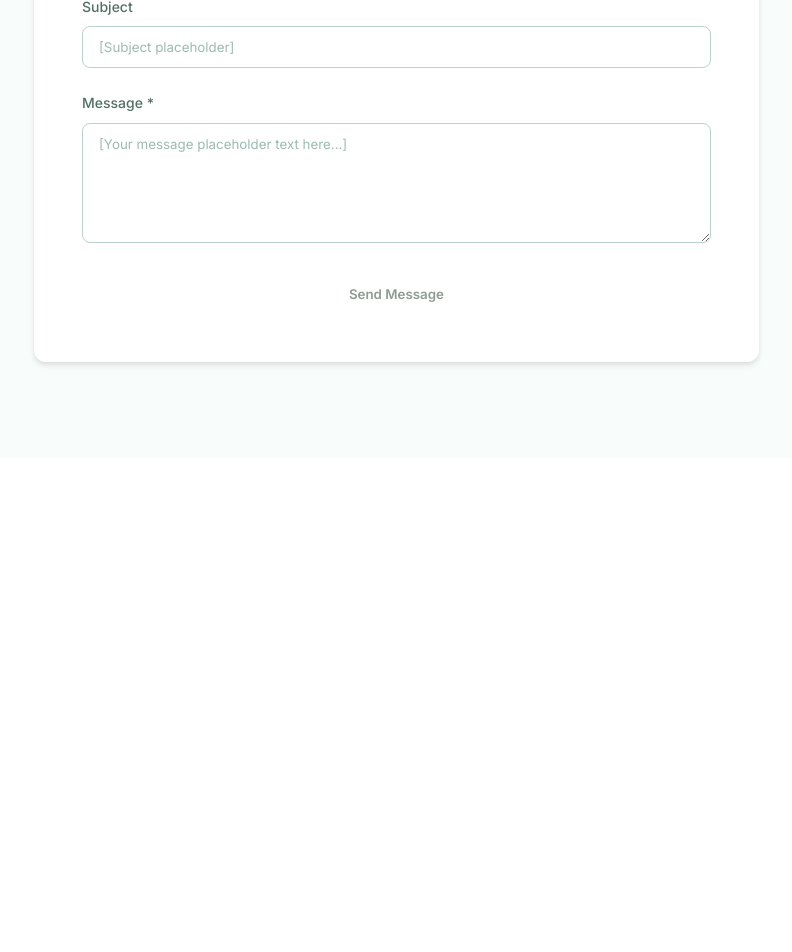
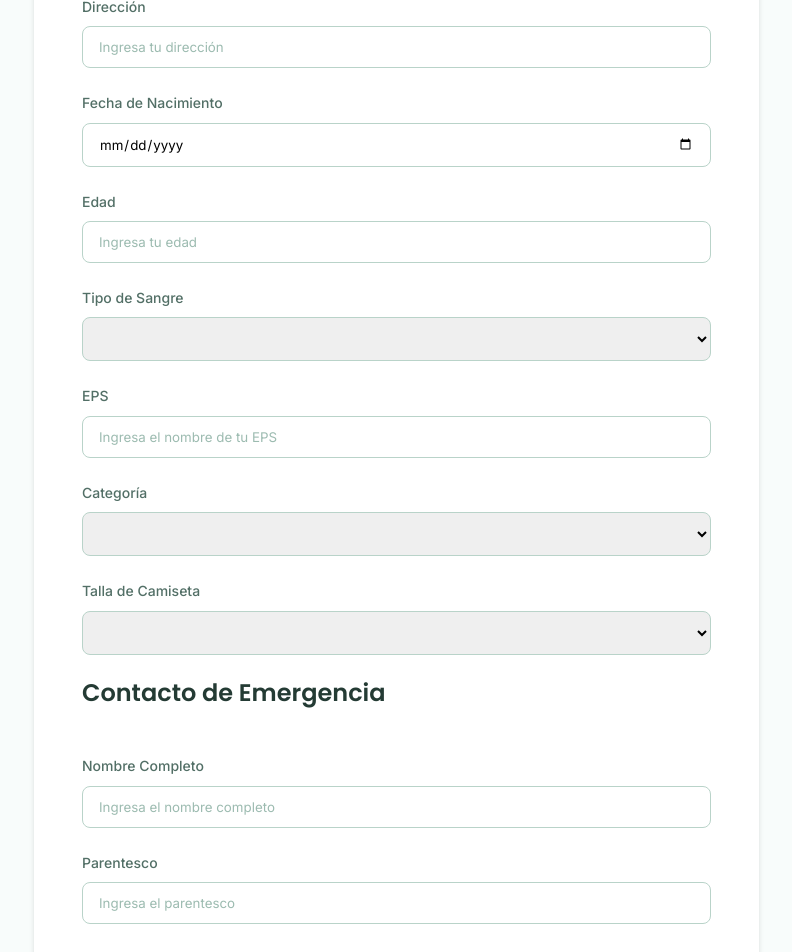
Before and after one commit to porunsueno/unsueno-web-page, an Angular app: page / in a window 1280 px wide. Shown: the part 5440-6392 px from the top of the page, without its empty margins (30-822 px from the left). Before the commit the page ends 5898 px from the top, so only its background shows below. Built offline with nearby package versions, Linux system fonts and the light colour scheme.

Commit message:
Se generan los diferentes campos del formulario

```diff
--- a/src/app/components/contact/contact.component.html
+++ b/src/app/components/contact/contact.component.html
@@ -3,7 +3,7 @@
     <!-- Section Header -->
     <div class="contact__header">
       <h2 class="contact__title">
-        {{t().contact.title.main}}
+        {{t().registrations.title.main}}
       </h2>
       <p class="contact__description">
         [Contact section description. Encourage visitors to reach out, mention what they can expect when they contact you,
@@ -16,14 +16,14 @@
       <div class="contact__form-wrapper">
         <div class="contact__form-container">
           <h3 class="contact__form-title">
-            {{t().contact.form.title}}
+            {{t().registrations.form.title}}
           </h3>
 
           <form (ngSubmit)="onSubmit()" #contactForm="ngForm" class="contact__form">
             <!-- Name Field -->
             <div class="contact__field">
               <label for="name" class="contact__label">
-                {{t().contact.form.nameHeader}}
+                {{t().registrations.form.nameLabel}}
               </label>
               <input
                 type="text"
@@ -32,14 +32,14 @@
                 [(ngModel)]="formData.name"
                 required
                 class="contact__input"
-                [placeholder]="t().contact.form.namePlaceholder"
+                [placeholder]="t().registrations.form.namePlaceholder"
               >
             </div>
 
             <!-- Surname Field -->
             <div class="contact__field">
               <label for="surname" class="contact__label">
-                {{t().contact.form.surnameHeader}}
+                {{t().registrations.form.surnameLabel}}
               </label>
               <input
                 type="text"
@@ -48,14 +48,14 @@
                 [(ngModel)]="formData.surname"
                 required
                 class="contact__input"
-                [placeholder]="t().contact.form.surnamePlaceholder"
+                [placeholder]="t().registrations.form.surnamePlaceholder"
               >
             </div>
 
             <!-- Document Type Field -->
             <div class="contact__field">
               <label for="documentType" class="contact__label">
-                {{t().contact.form.documentTypeHeader}}
+                {{t().registrations.form.documentTypeLabel}}
               </label>
               <select
                 id="documentType"
@@ -65,9 +65,9 @@
                 class="contact__input"
               >
                 <option [ngValue]="null" disabled>
-                  {{t().contact.form.documentTypePlaceholder}}
+                  {{t().registrations.form.documentTypePlaceholder}}
                 </option>
-                @for (opt of t().contact.form.documentTypes; track opt.label) {
+                @for (opt of t().registrations.form.documentTypes; track opt.label) {
                   <option [value]="opt.label">
                     {{ opt.label }}
                   </option>
@@ -78,7 +78,7 @@
             <!-- Email Field -->
             <div class="contact__field">
               <label for="email" class="contact__label">
-                {{t().contact.form.emailHeader}}
+                {{t().registrations.form.emailLabel}}
               </label>
               <input
                 type="email"
@@ -87,14 +87,14 @@
                 [(ngModel)]="formData.email"
                 required
                 class="contact__input"
-                [placeholder]="t().contact.form.emailPlaceholder"
+                [placeholder]="t().registrations.form.emailPlaceholder"
               >
             </div>
 
             <!--Phone Number Field-->
             <div class="contact__field">
               <label for="phoneNumber" class="contact__label">
-                {{t().contact.form.phoneNumberHeader}}
+                {{t().registrations.form.phoneNumberLabel}}
               </label>
               <input
                 type="number"
@@ -103,39 +103,193 @@
                 [(ngModel)]="formData.phoneNumber"
                 required
                 class="contact__input"
-                [placeholder]="t().contact.form.phoneNumberPlaceholder"
+                [placeholder]="t().registrations.form.phoneNumberPlaceholder"
               >
             </div>
 
-            <!-- Subject Field -->
+            <!--Address Field-->
             <div class="contact__field">
-              <label for="subject" class="contact__label">
-                Subject
+              <label for="address" class="contact__label">
+                {{t().registrations.form.addressLabel}}
               </label>
               <input
                 type="text"
-                id="subject"
-                name="subject"
-                [(ngModel)]="formData.subject"
+                id="address"
+                name="address"
+                [(ngModel)]="formData.address"
+                required
                 class="contact__input"
-                placeholder="[Subject placeholder]"
+                [placeholder]="t().registrations.form.addressPlaceholder"
               >
             </div>
 
-            <!-- Message Field -->
+            <!-- Birthdate Field -->
             <div class="contact__field">
-              <label for="message" class="contact__label">
-                Message *
+              <label for="date" class="contact__label">
+                {{ t().registrations.form.birthdateLabel }}
               </label>
-              <textarea
-                id="message"
-                name="message"
-                [(ngModel)]="formData.message"
+              <input
+                type="date"
+                id="date"
+                name="date"
+                [(ngModel)]="formData.birthdate"
                 required
-                rows="5"
-                class="contact__textarea"
-                placeholder="[Your message placeholder text here...]"
-              ></textarea>
+                class="contact__input"
+                [min]="minDate"
+              >
+            </div>
+
+            <!--Age Field-->
+            <div class="contact__field">
+              <label for="age" class="contact__label">
+                {{t().registrations.form.ageLabel}}
+              </label>
+              <input
+                type="number"
+                id="age"
+                name="age"
+                [(ngModel)]="formData.age"
+                required
+                class="contact__input"
+                [placeholder]="t().registrations.form.agePlaceholder"
+              >
+            </div>
+
+            <!-- Blood Type Field -->
+            <div class="contact__field">
+              <label for="documentType" class="contact__label">
+                {{t().registrations.form.bloodTypeLabel}}
+              </label>
+              <select
+                id="documentType"
+                name="documentType"
+                [(ngModel)]="formData.bloodType"
+                required
+                class="contact__input"
+              >
+                <option [ngValue]="null" disabled>
+                  {{t().registrations.form.bloodTypePlaceholder}}
+                </option>
+                @for (opt of t().registrations.form.bloodTypes; track opt.label) {
+                  <option [value]="opt.label">
+                    {{ opt.label }}
+                  </option>
+                }
+              </select>
+            </div>
+
+            <!--EPS Field-->
+            <div class="contact__field">
+              <label for="eps" class="contact__label">
+                {{t().registrations.form.epsLabel}}
+              </label>
+              <input
+                type="text"
+                id="eps"
+                name="eps"
+                [(ngModel)]="formData.eps"
+                required
+                class="contact__input"
+                [placeholder]="t().registrations.form.epsPlaceholder"
+              >
+            </div>
+
+            <!-- Category Field -->
+            <div class="contact__field">
+              <label for="category" class="contact__label">
+                {{t().registrations.form.categoryLabel}}
+              </label>
+              <select
+                id="category"
+                name="category"
+                [(ngModel)]="formData.bloodType"
+                required
+                class="contact__input"
+              >
+                <option [ngValue]="null" disabled>
+                  {{t().registrations.form.categoryPlaceholder}}
+                </option>
+                @for (opt of t().registrations.form.categories; track opt.label) {
+                  <option [value]="opt.label">
+                    {{ opt.label }}
+                  </option>
+                }
+              </select>
+            </div>
+
+            <!-- T-shirt Size Field -->
+            <div class="contact__field">
+              <label for="tShirtSize" class="contact__label">
+                {{t().registrations.form.tShirtSizeLabel}}
+              </label>
+              <select
+                id="tShirtSize"
+                name="tShirtSize"
+                [(ngModel)]="formData.tShirtSize"
+                required
+                class="contact__input"
+              >
+                <option [ngValue]="null" disabled>
+                  {{t().registrations.form.tShirtSizePlaceholder}}
+                </option>
+                @for (opt of t().registrations.form.tShirtSizes; track opt.label) {
+                  <option [value]="opt.label">
+                    {{ opt.label }}
+                  </option>
+                }
+              </select>
+            </div>
+
+            <h3 class="contact__form-title">
+              {{t().registrations.form.emergencyContactTitle}}
+            </h3>
+
+            <!-- Emergency Contact Name Field -->
+            <div class="contact__field">
+              <label for="emergencyName" class="contact__label">
+                {{t().registrations.form.emergencyNameLabel}}
+              </label>
+              <input
+                type="text"
+                id="emergencyName"
+                name="emergencyName"
+                [(ngModel)]="formData.emergencyName"
+                required
+                class="contact__input"
+                [placeholder]="t().registrations.form.emergencyNamePlaceholder"
+              >
+            </div>
+
+            <!-- Emergency Contact relationship Field -->
+            <div class="contact__field">
+              <label for="relationship" class="contact__label">
+                {{t().registrations.form.emergencyRelationshipLabel}}
+              </label>
+              <input
+                type="text"
+                id="relationship"
+                name="relationship"
+                [(ngModel)]="formData.emergencyRelationship"
+                required
+                class="contact__input"
+                [placeholder]="t().registrations.form.emergencyRelationshipPlaceholder"
+              >
+            </div>
+
+            <!-- Emergency Phone Number Field-->
+            <div class="contact__field">
+              <label for="emergencyPhoneNumber" class="contact__label">
+                {{t().registrations.form.phoneNumberLabel}}
+              </label>
+              <input
+                type="number"
+                id="emergencyPhoneNumber"
+                name="emergencyPhoneNumber"
+                [(ngModel)]="formData.emergencyPhoneNumber"
+                required
+                class="contact__input"
+                [placeholder]="t().registrations.form.phoneNumberPlaceholder"
+              >
             </div>
 
             <!-- Submit Button -->
--- a/src/app/components/contact/contact.component.ts
+++ b/src/app/components/contact/contact.component.ts
@@ -14,28 +14,34 @@ export class ContactComponent {
 
   t = () => this.translationService.translations();
 
+  minDate: string;
+
   formData = {
     name: '',
     surname: '',
     documentType: '',
     email: '',
     phoneNumber: '',
+    address: '',
+    birthdate: '',
+    age: '',
+    bloodType: '',
+    eps: '',
+    category: '',
+    tShirtSize: '',
+    emergencyName: '',
+    emergencyRelationship: '',
+    emergencyPhoneNumber: '',
     subject: '',
     message: ''
   };
 
-  documentTypes = [
-    {id: 1, name: 'Cédula de Ciudadanía'},
-    {id: 2, name: 'Cédula de Extranjería'},
-    {id: 3, name: 'Tarjeta de Identidad'},
-    {id: 4, name: 'Registro Civil o NUIP'},
-    {id: 5, name: 'Pasaporte'},
-  ]
-
   isSubmitting = false;
   showSuccessMessage = false;
 
-  constructor(public translationService: TranslationService) {}
+  constructor(public translationService: TranslationService) {
+    this.minDate = new Date().toDateString().split('T')[0];
+  }
 
   onSubmit() {
     if (this.isSubmitting) return;
@@ -54,6 +60,16 @@ export class ContactComponent {
         documentType: '',
         email: '',
         phoneNumber: '',
+        address: '',
+        birthdate: '',
+        age: '',
+        bloodType: '',
+        eps: '',
+        category: '',
+        tShirtSize: '',
+        emergencyName: '',
+        emergencyRelationship: '',
+        emergencyPhoneNumber: '',
         subject: '',
         message: ''
       };
--- a/src/app/services/translation.service.ts
+++ b/src/app/services/translation.service.ts
@@ -156,24 +156,45 @@ export interface Translations {
   };
 
   // Contact
-  contact: {
+  registrations: {
     title: {
       main: string
     };
     description: string;
     form: {
       title: string;
-      nameHeader: string;
+      nameLabel: string;
       namePlaceholder: string;
-      surnameHeader: string;
+      surnameLabel: string;
       surnamePlaceholder: string;
-      documentTypeHeader: string,
+      documentTypeLabel: string,
       documentTypePlaceholder: string,
       documentTypes: {id: number, label: string}[];
-      emailHeader: string;
+      emailLabel: string;
       emailPlaceholder: string;
-      phoneNumberHeader: string;
+      phoneNumberLabel: string;
       phoneNumberPlaceholder: string;
+      addressLabel: string;
+      addressPlaceholder: string;
+      birthdateLabel: string;
+      ageLabel: string;
+      agePlaceholder: string;
+      bloodTypeLabel: string;
+      bloodTypePlaceholder: string;
+      bloodTypes: {id: number, label:string}[];
+      epsLabel: string;
+      epsPlaceholder: string;
+      categoryLabel: string;
+      categoryPlaceholder: string;
+      categories: {id: number, label: string}[];
+      tShirtSizeLabel: string;
+      tShirtSizePlaceholder: string;
+      tShirtSizes: {id: number, label: string}[];
+      emergencyContactTitle: string;
+      emergencyNameLabel: string;
+      emergencyNamePlaceholder: string;
+      emergencyRelationshipLabel: string;
+      emergencyRelationshipPlaceholder: string;
       subject: string;
       subjectPlaceholder: string;
       message: string;
@@ -410,7 +431,7 @@ const translations: Record<Language, Translations> = {
         },
       },
     },
-    contact: {
+    registrations: {
       title: {
         main: 'Registrations',
       },
@@ -418,11 +439,11 @@ const translations: Record<Language, Translations> = {
         '[Contact section description. Encourage visitors to reach out, mention what they can expect when they contact you, and include any incentives like free consultations or estimates.]',
       form: {
         title: 'Sign up here',
-        nameHeader: 'Name',
+        nameLabel: 'Name',
         namePlaceholder: 'Enter your name',
-        surnameHeader: 'Surname',
+        surnameLabel: 'Surname',
         surnamePlaceholder: 'Enter your surname',
-        documentTypeHeader: 'Document Type',
+        documentTypeLabel: 'Document Type',
         documentTypePlaceholder: 'Choose a document type',
         documentTypes: [
           {id: 1, label: 'Government Identification'},
@@ -431,10 +452,54 @@ const translations: Record<Language, Translations> = {
           {id: 4, label: 'Civil Registry or NUIP'},
           {id: 5, label: 'Passport'}
         ],
-        emailHeader: 'Email Address',
+        emailLabel: 'Email Address',
         emailPlaceholder: 'your.email@example.com',
-        phoneNumberHeader: 'Phone Number',
+        phoneNumberLabel: 'Phone Number',
         phoneNumberPlaceholder: 'Enter your phone number',
+        addressLabel: 'Address',
+        addressPlaceholder: 'Enter your address',
+        birthdateLabel: 'Birthdate',
+        ageLabel: 'Age',
+        agePlaceholder: 'Enter your age',
+        bloodTypeLabel: 'Blood Type',
+        bloodTypePlaceholder: 'Choosea blood type',
+        bloodTypes: [
+          {id: 1, label: 'A+'},
+          {id: 2, label: 'A-'},
+          {id: 3, label: 'B+'},
+          {id: 4, label: 'B-'},
+          {id: 5, label: 'O+'},
+          {id: 6, label: 'O-'},
+          {id: 7, label: 'AB+'},
+          {id: 8, label: 'AB-'}
+        ],
+        epsLabel: 'EPS',
+        epsPlaceholder: 'Enter your EPS name',
+        categoryLabel: 'Category',
+        categoryPlaceholder: 'Choose a category',
+        categories: [
+          {id: 1, label: '3 Km'},
+          {id: 2, label: '5 Km'},
+          {id: 3, label: '10 Km'}
+        ],
+        tShirtSizeLabel: 'T-shirt size',
+        tShirtSizePlaceholder: 'Choose one size',
+        tShirtSizes: [
+          {id: 1, label: 'Female XS'},
+          {id: 1, label: 'Male S'},
+          {id: 1, label: 'Female S'},
+          {id: 1, label: 'Male M'},
+          {id: 1, label: 'Female M'},
+          {id: 1, label: 'Male L'},
+          {id: 1, label: 'Female L'},
+          {id: 1, label: 'Male XL'},
+          {id: 1, label: 'Female XL'},
+        ],
+        emergencyContactTitle: 'Emergency Contact',
+        emergencyNameLabel: 'Full Name',
+        emergencyNamePlaceholder: 'Enter full name of your emergency contact',
+        emergencyRelationshipLabel: 'Relationship',
+        emergencyRelationshipPlaceholder: 'Enter the relationship',
         subject: 'Subject',
         subjectPlaceholder: '[Subject placeholder]',
         message: 'Message *',
@@ -655,7 +720,7 @@ const translations: Record<Language, Translations> = {
         },
       },
     },
-    contact: {
+    registrations: {
       title: {
         main: 'Inscripciones',
       },
@@ -663,11 +728,11 @@ const translations: Record<Language, Translations> = {
         '[Descripción de la sección de contacto. Anima a los visitantes a contactarte, menciona qué pueden esperar cuando te contacten e incluye incentivos como consultas gratuitas o estimaciones.]',
       form: {
         title: 'Inscríbete aquí',
-        nameHeader: 'Nombres',
+        nameLabel: 'Nombres',
         namePlaceholder: 'Ingresa tu nombre',
-        surnameHeader: 'Apellidos',
+        surnameLabel: 'Apellidos',
         surnamePlaceholder: 'Ingresa tus apellidos',
-        documentTypeHeader: 'Tipo de Documento',
+        documentTypeLabel: 'Tipo de Documento',
         documentTypePlaceholder: 'Selecciona un documento',
         documentTypes: [
           {id: 1, label: 'Cédula de Ciudadanía'},
@@ -676,10 +741,54 @@ const translations: Record<Language, Translations> = {
           {id: 4, label: 'Registro Civil o NUIP'},
           {id: 5, label: 'Pasaporte'}
         ],
-        emailHeader: 'Dirección de Correo',
+        emailLabel: 'Dirección de Correo',
         emailPlaceholder: 'tu.correo@ejemplo.com',
-        phoneNumberHeader: 'Número de Celular',
+        phoneNumberLabel: 'Número de Celular',
         phoneNumberPlaceholder: 'Ingresa tu número de celular',
+        addressLabel: 'Dirección',
+        addressPlaceholder: 'Ingresa tu dirección',
+        birthdateLabel: 'Fecha de Nacimiento',
+        ageLabel: 'Edad',
+        agePlaceholder: 'Ingresa tu edad',
+        bloodTypeLabel: 'Tipo de Sangre',
+        bloodTypePlaceholder: 'Selecciona un tipo de sangre',
+        bloodTypes: [
+          {id: 1, label: 'A+'},
+          {id: 2, label: 'A-'},
+          {id: 3, label: 'B+'},
+          {id: 4, label: 'B-'},
+          {id: 5, label: 'O+'},
+          {id: 6, label: 'O-'},
+          {id: 7, label: 'AB+'},
+          {id: 8, label: 'AB-'}
+        ],
+        epsLabel: 'EPS',
+        epsPlaceholder: 'Ingresa el nombre de tu EPS',
+        categoryLabel: 'Categoría',
+        categoryPlaceholder: 'Escoge una categoría',
+        categories: [
+          {id: 1, label: '3 Km'},
+          {id: 2, label: '5 Km'},
+          {id: 3, label: '10 Km'}
+        ],
+        tShirtSizeLabel: 'Talla de Camiseta',
+        tShirtSizePlaceholder: 'Escoge una talla',
+        tShirtSizes: [
+          {id: 1, label: 'Mujer XS'},
+          {id: 1, label: 'Hombre S'},
+          {id: 1, label: 'Mujer S'},
+          {id: 1, label: 'Hombre M'},
+          {id: 1, label: 'Mujer M'},
+          {id: 1, label: 'Hombre L'},
+          {id: 1, label: 'Mujer L'},
+          {id: 1, label: 'Hombre XL'},
+          {id: 1, label: 'Mujer XL'},
+        ],
+        emergencyContactTitle: 'Contacto de Emergencia',
+        emergencyNameLabel: 'Nombre Completo',
+        emergencyNamePlaceholder: 'Ingresa el nombre completo',
+        emergencyRelationshipLabel: 'Parentesco',
+        emergencyRelationshipPlaceholder: 'Ingresa el parentesco',
         subject: 'Asunto',
         subjectPlaceholder: '[Placeholder del asunto]',
         message: 'Mensaje *',
```
